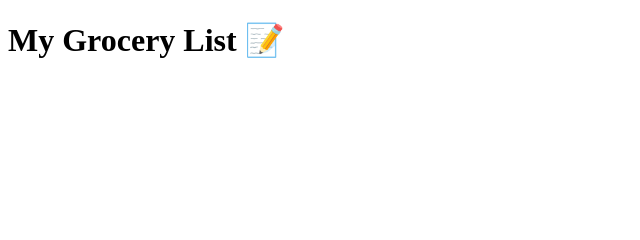
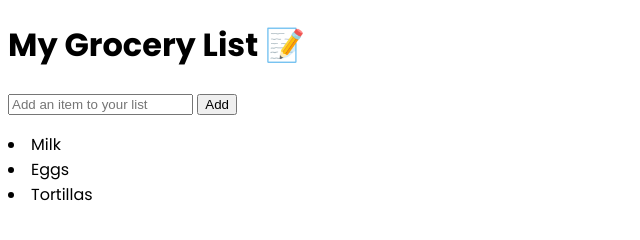
Before and after one commit to Prisze/GroceryList, a plain HTML site: page indext.html in a window 1280 px wide. Shown: the whole page, without its empty margins (0-640 px from the left). Drawn offline with Linux system fonts and the light colour scheme.

Commit message:
added css

```diff
--- a/indext.html
+++ b/indext.html
@@ -1,13 +1,33 @@
 <!DOCTYPE html>
 <html lang="en">
-  <head>
-    <meta charset="UTF-8" />
-    <meta http-equiv="X-UA-Compatible" content="IE=edge" />
-    <meta name="viewport" content="width=device-width, initial-scale=1.0" />
+    <head>
+        <meta charset="UTF-8" />
+        <meta http-equiv="X-UA-Compatible" content="IE=edge" />
+        <meta name="viewport" content="width=device-width, initial-scale=1.0" />
 
-    <title>My Grocery List 📝</title>
-    </head>
+        <title>My Grocery List 📝</title>
+
+        <link rel="stylesheet" href="reset.css" />
+        <link rel="preconnect" href="https://fonts.googleapis.com" />
+        <link rel="preconnect" href="https://fonts.gstatic.com" crossorigin />
+        <link
+          href="https://fonts.googleapis.com/css2?family=Poppins:wght@200;400;700&display=swap"
+          rel="stylesheet"
+        />
+        <link rel="stylesheet" href="style.css" />
+
     <body>
-        <h1> My Grocery List 📝 </h1>
+        <h1 class="title">My Grocery List 📝</h1>
+        <form class="newGroceryForm">
+            <input id="newGrocery" autocomplete="off" type="text" placeholder="Add an item to your list"/>
+            <button id="addBtn" type="submit">Add</button>
+          </form>
+          <ul id="groceryList"></ul>
+            <li class="groceryItem">Milk</li>
+            <li class="groceryItem">Eggs</li>
+            <li class="groceryItem">Tortillas</li>
+
+          </ul>
     </body>
+
 </html>
--- a/style.css
+++ b/style.css
@@ -0,0 +1,17 @@
+:root {
+    --background: #292d3e;
+    --foreground: #959dcb;
+    --comment: #676e95;
+    --accent: #c3e88d;
+    --redish: #ff5370;
+    --orangish: #f78c6c;
+    --yellowish: #ffcb6b;
+    --greenish: #c3e88d;
+    --bluish: #82aaff;
+    --purplish: #c792ea;
+  }
+
+
+body {
+    font-family: 'Poppins', sans-serif;
+  }
```
